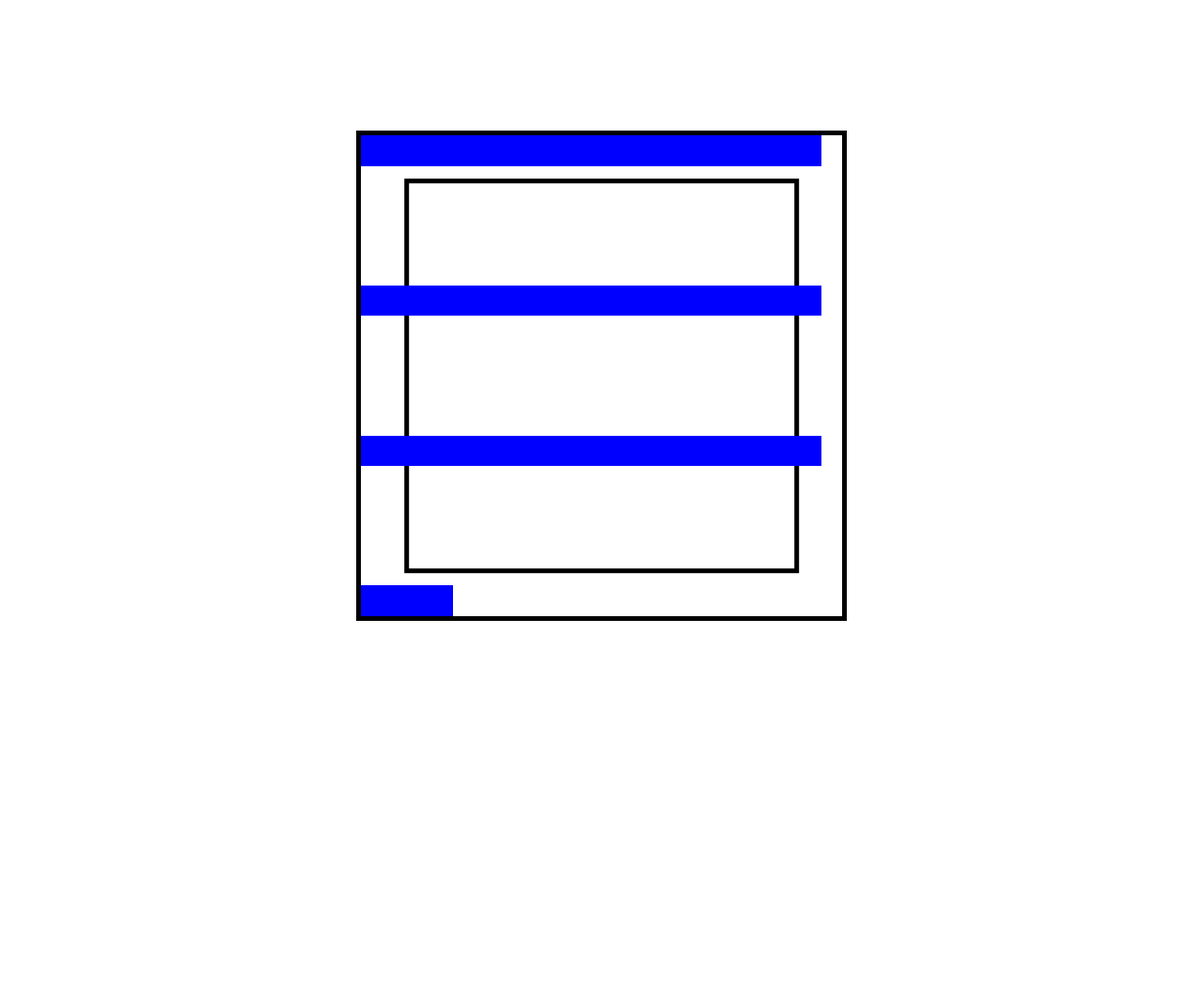
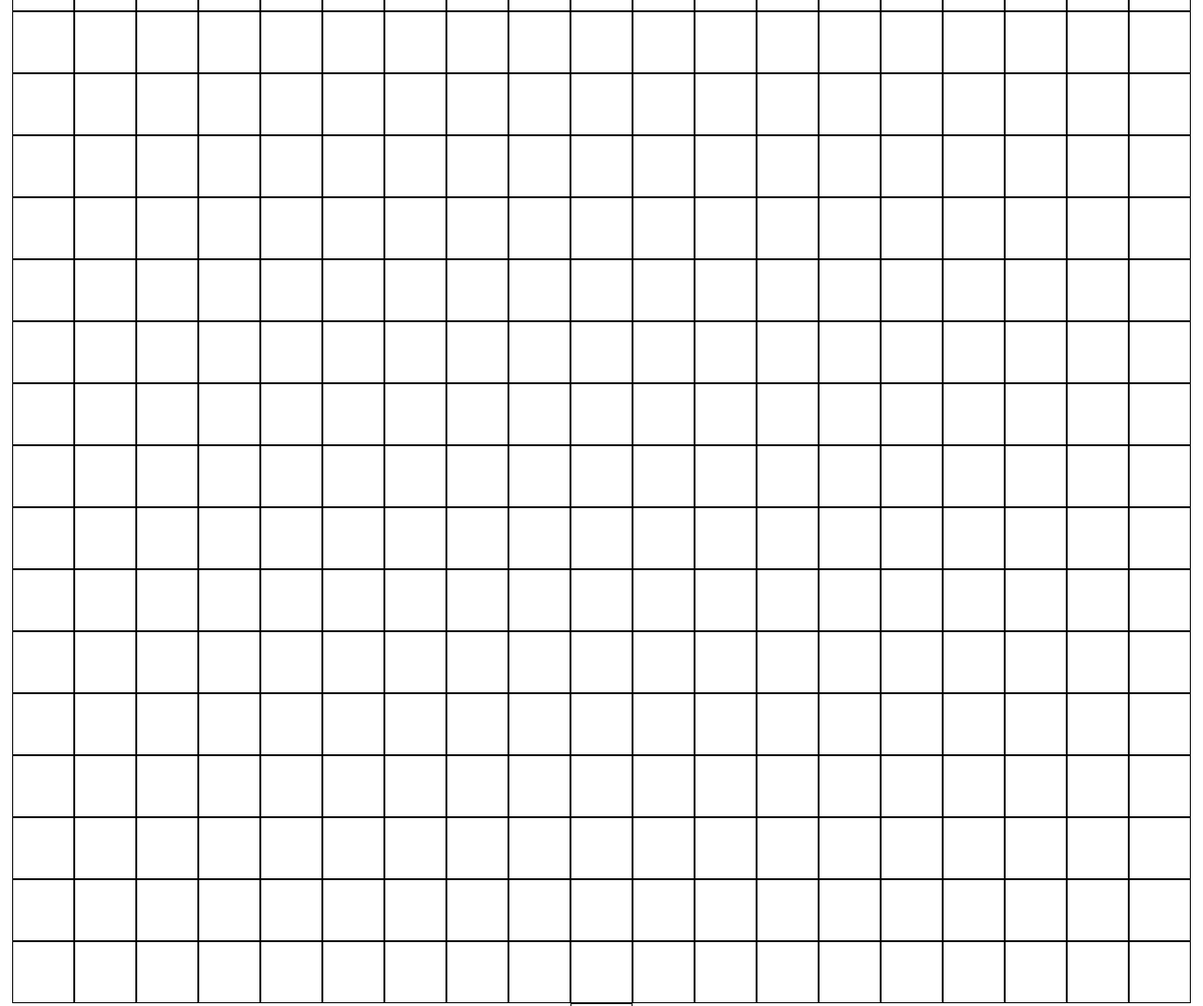
Before and after one commit to yorkekeithm21/board-game, a plain HTML site: page index.html in a window 1280 px wide. Shown: the top 1071 px of the page at 94% size. Before the commit the page ends 800 px from the top, so only its background shows below. Drawn offline with Linux system fonts and the light colour scheme.

Commit message:
Update index.html

```diff
--- a/index.html
+++ b/index.html
@@ -1,59 +1,46 @@
 <!DOCTYPE html>
 <html>
 <head>
-    <title>Centered Squares</title>
+    <title>Outlined Squares</title>
 </head>
 <body>
-    <div id="container">
+    <div id="container" style="display: flex; flex-wrap: wrap; justify-content: center; align-content: center; height: 100vh;">
         <!-- Squares will be appended here -->
     </div>
 
     <script>
         const container = document.getElementById('container');
 
-        const mainSquare = document.createElement('div');
-        mainSquare.style.width = '40vw';
-        mainSquare.style.height = '40vw';
-        mainSquare.style.backgroundColor = 'white';
-        mainSquare.style.border = '5px solid black';
-        mainSquare.style.position = 'absolute';
-        mainSquare.style.top = '50%';
-        mainSquare.style.left = '50%';
-        mainSquare.style.transform = 'translate(-50%, -50%)';
-        mainSquare.style.display = 'flex';
-        mainSquare.style.flexWrap = 'wrap';
-        mainSquare.style.alignContent = 'space-between';
+        // Calculate the size of the small squares
+        const squareSize = window.innerWidth / 20;
 
-        container.appendChild(mainSquare);
+        // Calculate the number of squares per side
+        const squaresPerSide = Math.floor(window.innerWidth / squareSize);
 
-        // Create smaller square inside the main square
-        const smallSquare = document.createElement('div');
-        smallSquare.style.width = '80%';
-        smallSquare.style.height = '80%';
-        smallSquare.style.backgroundColor = 'white';
-        smallSquare.style.border = '5px solid black';
-        smallSquare.style.position = 'absolute';
-        smallSquare.style.top = '50%';
-        smallSquare.style.left = '50%';
-        smallSquare.style.transform = 'translate(-50%, -50%)';
+        // Calculate the starting y-coordinate
+        const startY = Math.floor(squaresPerSide / 4);
 
-        mainSquare.appendChild(smallSquare);
+        // Create squares and add them to the container
+        for (let y = 0; y < squaresPerSide; y++) {
+            for (let x = 0; x < squaresPerSide; x++) {
+                const square = document.createElement('div');
+                square.style.width = `${squareSize}px`;
+                square.style.height = `${squareSize}px`;
+                square.style.border = '1px solid black';
 
-        // Create 12 squares on each side of the border
-        for (let i = 0; i < 48; i++) {
-            const borderSquare = document.createElement('div');
-            borderSquare.style.width = 'calc(40vw / 12 - 10px)';
-            borderSquare.style.height = 'calc(40vw / 12 - 10px)';
-            borderSquare.style.backgroundColor = 'blue';
-            borderSquare.style.position = 'relative';
+                // Only color the squares that make up the large square
+                if (y >= startY && y < startY + squaresPerSide / 2 && x >= squaresPerSide / 4 && x < squaresPerSide * 3 / 4) {
+                    square.style.backgroundColor = 'white';
+                } else {
+                    square.style.backgroundColor = 'transparent';
+                }
 
-            if (i < 12 || (i >= 24 && i < 36)) {
-                borderSquare.style.order = i;  // Use the order property to ensure the squares wrap correctly
-            } else {
-                borderSquare.style.order = 48 - i;
+                container.appendChild(square);
             }
 
-            mainSquare.insertBefore(borderSquare, smallSquare);  // Insert the border squares before the smaller square
+            // Add a line break after each row
+            const breakElement = document.createElement('br');
+            container.appendChild(breakElement);
         }
     </script>
 </body>
```
